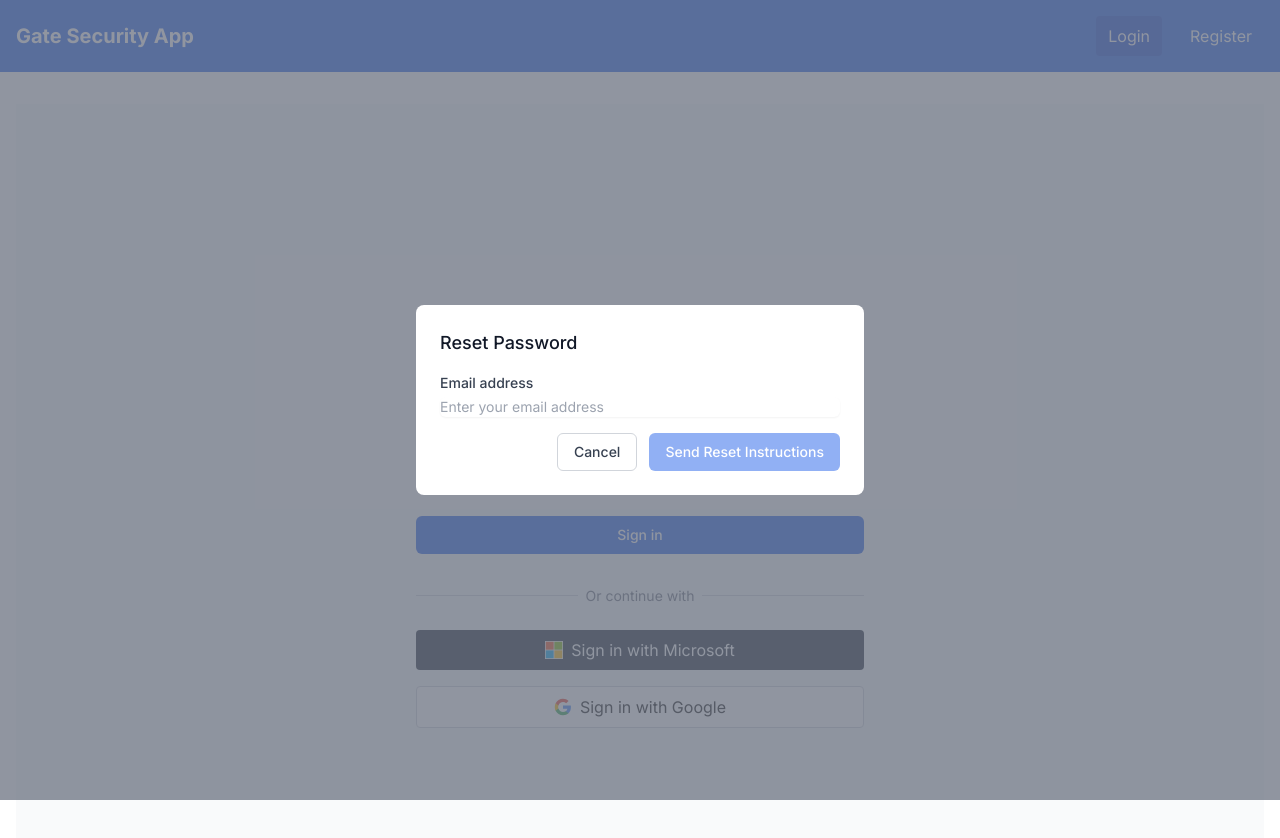
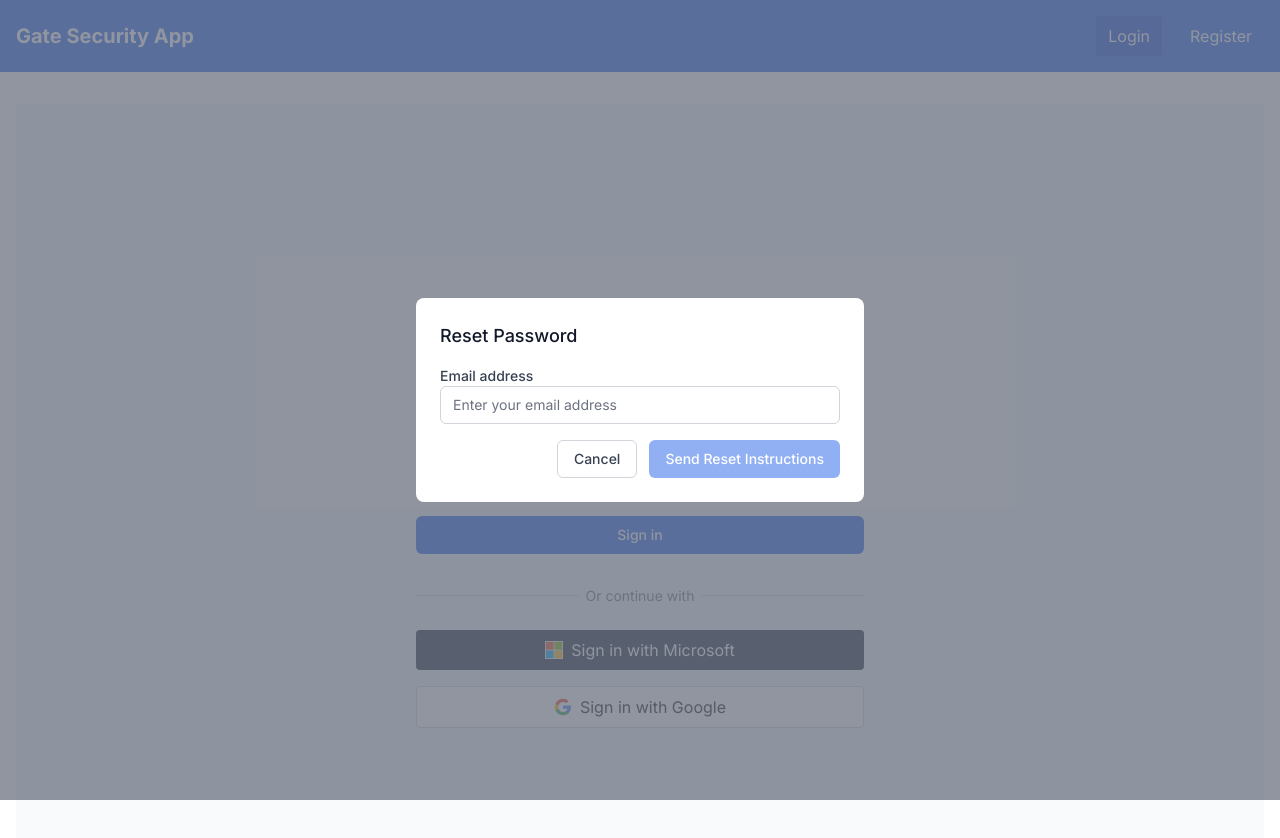
Before and after one commit to Ehernandez0921/hoa-security-app, a Next.js app: page /routes/login in a window 1280 px wide. Both pictures are taken after a click on the button "Forgot your password?". Shown: the top 838 px of the page. Built offline with nearby package versions, Linux system fonts and the light colour scheme; no server answers; the database is empty.

Commit message:
fixing styling issues

```diff
--- a/src/app/routes/login/page.tsx
+++ b/src/app/routes/login/page.tsx
@@ -359,9 +359,7 @@
                     type="email"
                     id="reset-email"
                     required
-                    className={`mt-1 block w-full rounded-md shadow-sm focus:ring-blue-500 focus:border-blue-500 sm:text-sm ${
-                      emailError ? 'border-red-300' : 'border-gray-300'
-                    }`}
+                    className="appearance-none relative block w-full px-3 py-2 border border-gray-300 placeholder-gray-500 text-gray-900 rounded-md focus:outline-none focus:ring-blue-500 focus:border-blue-500 focus:z-10 sm:text-sm"
                     value={resetEmail}
                     onChange={(e) => {
                       setResetEmail(e.target.value)
```
